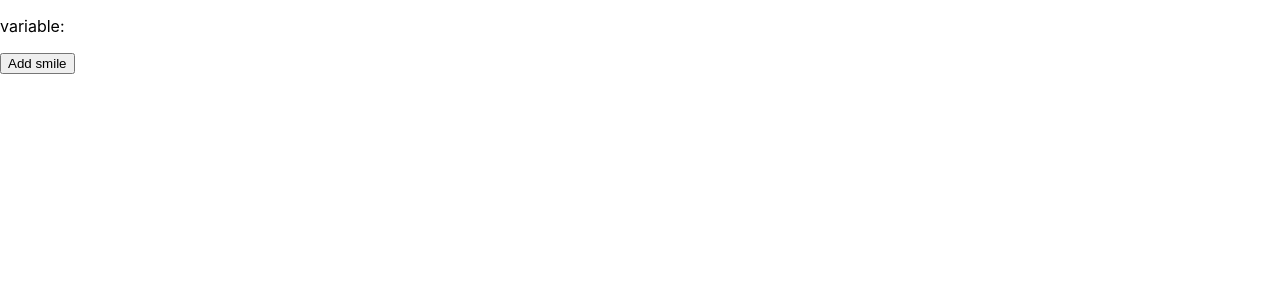
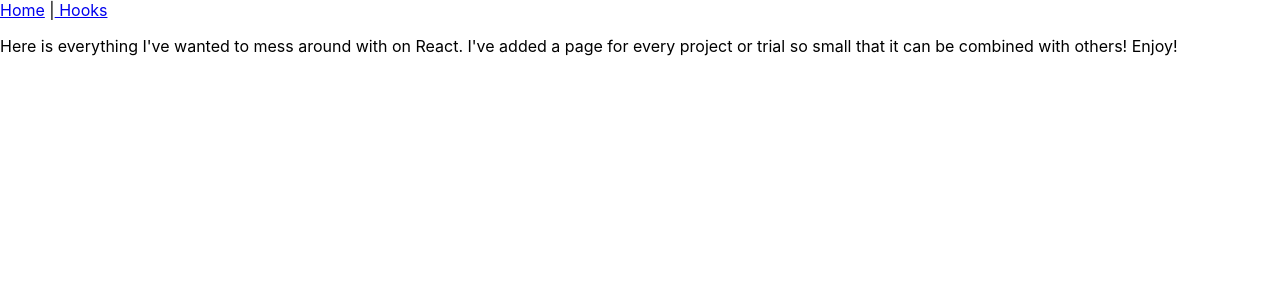
Before and after one commit to sarahdrew/react-bits-and-pieces, a React (Create React App) app: page / in a window 1280 px wide. Shown: the top 300 px of the page. Built offline with nearby package versions, Linux system fonts and the light colour scheme.

Commit message:
refactored hooks, added nav, fixed router

```diff
--- a/package.json
+++ b/package.json
@@ -8,6 +8,7 @@
     "@testing-library/user-event": "^7.2.1",
     "react": "^16.12.0",
     "react-dom": "^16.12.0",
+    "react-router-dom": "^5.1.2",
     "react-scripts": "3.3.1"
   },
   "scripts": {
--- a/src/App.js
+++ b/src/App.js
@@ -1,10 +1,20 @@
 import React from 'react';
-import Hook from './Hook'
+import { Route } from "react-router-dom";
+import Nav from './Nav';
+import Hook from './Hook';
+import LandingPage from './LandingPage';
 
 function App() {
   return (
     <main className='App'>
-      <Hook />
+      <nav>
+        <Nav />
+      </nav>
+
+
+      <Route exact path='/hook' component={Hook} />
+      <Route exact path='/' component={LandingPage} />
+
     </main>
   );
 }
--- a/src/Hook.js
+++ b/src/Hook.js
@@ -6,7 +6,7 @@ export default function Hook() {
         <div className="main-hook">
 
             <p>
-                variable: {variable}
+                Here are smiles {variable}
             </p>
             <button onClick={() => {
                 functionThatEffectsVariable([...variable, ' :)'])
--- /dev/null
+++ b/src/LandingPage.js
@@ -0,0 +1,15 @@
+import React from 'react';
+
+export default function LandingPage() {
+    return (
+        <div className="landing-page">
+
+            <p>
+                Here is everything I've wanted to mess around with on React.
+                I've added a page for every project or trial so small that it can be combined with others!
+                Enjoy!
+
+            </p>
+        </div>
+    )
+}
--- /dev/null
+++ b/src/Nav.js
@@ -0,0 +1,22 @@
+import React, { Component } from "react";
+import { Link } from "react-router-dom";
+
+
+export default class Nav extends Component {
+    render() {
+        return (
+            <div className="Nav">
+
+                <div className="links">< Link to="/" > Home</Link > |
+                        <Link to="/hook"> Hooks </Link>
+
+                </div>
+            </div>
+
+
+
+
+
+        );
+    }
+}
--- a/src/index.js
+++ b/src/index.js
@@ -1,7 +1,15 @@
 import React from 'react';
 import ReactDOM from 'react-dom';
+import App from './App';
 import './index.css';
-import App from './App';
+import { BrowserRouter } from "react-router-dom";
 
+function Index() {
+    return (
+        <BrowserRouter>
+            <App />
+        </BrowserRouter>
+    )
+}
 
-ReactDOM.render(<App />, document.getElementById('root'));
+ReactDOM.render(<Index />, document.getElementById('root'));
```
Also changed, not shown: 1 other file (tests, documents, lock files or other folders).
